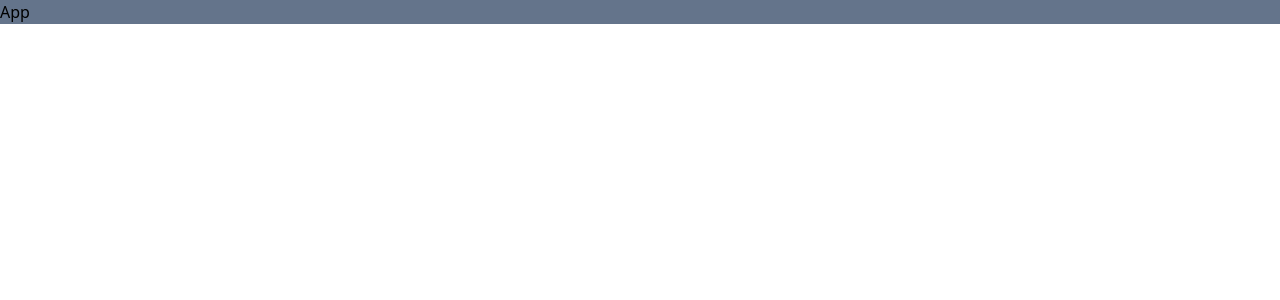
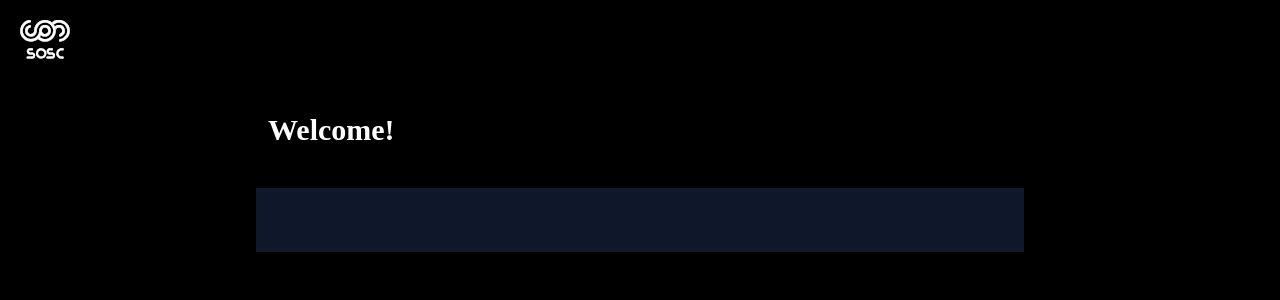
Before and after one commit to so-sc/igniteCTF, a React (Vite) app: page / in a window 1280 px wide. Shown: the top 300 px of the page. Built offline with nearby package versions, Linux system fonts and the light colour scheme.

Commit message:
add Intro, dashboard

```diff
--- a/package.json
+++ b/package.json
@@ -4,12 +4,14 @@
   "version": "0.0.0",
   "type": "module",
   "scripts": {
-    "dev": "vite",
+    "dev": "vite --host",
     "build": "vite build",
     "lint": "eslint . --ext js,jsx --report-unused-disable-directives --max-warnings 0",
     "preview": "vite preview"
   },
   "dependencies": {
+    "@fontsource-variable/comfortaa": "^5.0.20",
+    "@fontsource/noto-sans": "^5.0.22",
     "react": "^18.2.0",
     "react-dom": "^18.2.0"
   },
--- a/src/App.jsx
+++ b/src/App.jsx
@@ -1,6 +1,13 @@
-import React from "react";
 import "./styles/global.css";
+import IntroCard from "./components/IntroCard";
+import PageLayout from "./components/PageLayout";
+import Dashboard from "./components/Dashboard";
 
 export default function App() {
-  return <div className="bg-slate-500">App</div>;
+  return (
+    <PageLayout>
+      {/* <IntroCard /> */}
+      <Dashboard />
+    </PageLayout>
+  );
 }
--- /dev/null
+++ b/src/challenges/Challenge1.jsx
@@ -0,0 +1,5 @@
+import React from "react";
+
+export default function Challenge1() {
+  return <div className="w-full bg-slate-900 h-16"></div>;
+}
--- /dev/null
+++ b/src/components/ChallengeCard.jsx
@@ -0,0 +1,5 @@
+import React from "react";
+
+export default function ChallengeCard() {
+  return <div className="w-full bg-slate-900 h-16"></div>;
+}
--- /dev/null
+++ b/src/components/Dashboard.jsx
@@ -0,0 +1,14 @@
+import React from "react";
+import Challenge1 from "../challenges/Challenge1";
+import ChallengeCard from "./ChallengeCard";
+
+export default function Dashboard() {
+  return (
+    <div className="flex flex-col justify-start items-start">
+      <h1 className="ml-3 mb-10">Welcome!</h1>
+      <div className="flex flex-col flex-grow w-full gap-5">
+        <ChallengeCard />
+      </div>
+    </div>
+  );
+}
--- /dev/null
+++ b/src/components/IntroCard.jsx
@@ -0,0 +1,21 @@
+import React from "react";
+
+export default function IntroCard() {
+  return (
+    <div className="flex flex-col justify-center items-center ">
+      <h1 className="text-center">What do we call you?</h1>
+      <input
+        id="name-input"
+        className="rounded-lg bg-slate-900 outline-none pl-3 mt-3"
+        placeholder="Enter you name"
+        style={{ fontSize: "0.9rem" }}
+      />
+      <button
+        className="outline outline-white mt-10 px-2 rounded-lg text-center"
+        style={{ fontSize: "0.9rem" }}
+      >
+        Begin
+      </button>
+    </div>
+  );
+}
--- /dev/null
+++ b/src/components/PageLayout.jsx
@@ -0,0 +1,21 @@
+import React from "react";
+import "../styles/global.css";
+import soscIcon from "../assets/sosc.svg";
+
+export default function PageLayout({ children }) {
+  return (
+    <div className="h-screen w-screen md:max-w-screen-md flex flex-col">
+      <img
+        src={soscIcon}
+        alt="Logo"
+        width={50}
+        className="absolute top-5 left-5"
+      />
+      <div className="h-28 flex" />
+      <div className="flex flex-col w-auto flex-grow text-white text-3xl">
+        {children}
+      </div>
+      <div className="h-28 flex" />
+    </div>
+  );
+}
--- a/src/styles/global.css
+++ b/src/styles/global.css
@@ -1,3 +1,13 @@
+@import '@fontsource/noto-sans/400.css';
+@import '@fontsource/noto-sans/700.css';
+@import '@fontsource-variable/comfortaa';
+
 @tailwind base;
 @tailwind components;
 @tailwind utilities;
+
+:root {
+    @apply bg-black flex justify-center;
+    font-family: 'Comfortaa Variable';
+    font-weight: 700;
+}
```
Also changed, not shown: src/main.jsx (+7 -6 lines), src/assets/sosc.svg (added), 1 other file (tests, documents, lock files or other folders).
